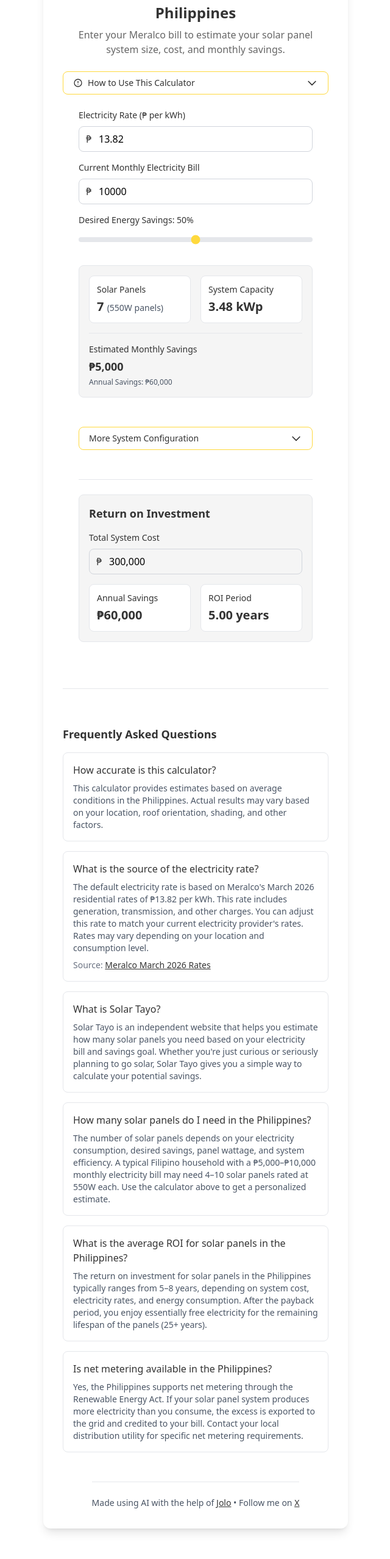
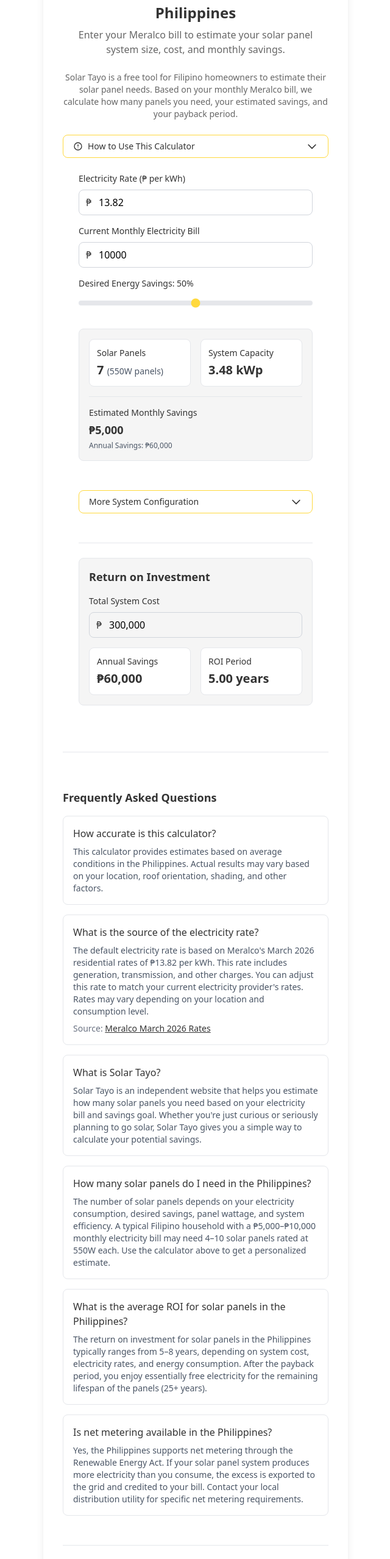
Before and after one commit to MojoJolo/solarcalc, a Vue app: page / in a window 1280 px wide. Shown: the part 189-2746 px from the top of the page at 61% size, without its empty margins (319-959 px from the left). Built offline with nearby package versions, Linux system fonts and the light colour scheme.

Commit message:
Add intro text above calculator and update footer with brand keyword
https://claude.ai/code/session_019UNERZtLaLRcX8Et29if3j

```diff
--- a/src/components/HomeView.vue
+++ b/src/components/HomeView.vue
@@ -82,6 +82,8 @@ const formatSystemCost = (event) => {
             <div class="w-full min-w-[300px] sm:w-[400px] md:w-[500px] p-2 sm:p-4 md:p-8 bg-white rounded-xl shadow-lg mt-4 mb-4 sm:mt-8 sm:mb-8">
                 <h1 class="text-xl sm:text-2xl font-bold mb-2 text-center text-[#333333]">Free Solar Panel Calculator for the Philippines</h1>
                 <h2 class="text-sm sm:text-base text-center text-[#666666] mb-4 sm:mb-6">Enter your Meralco bill to estimate your solar panel system size, cost, and monthly savings.</h2>
+
+                <p class="text-sm text-[#666666] text-center mb-4 sm:mb-6">Solar Tayo is a free tool for Filipino homeowners to estimate their solar panel needs. Based on your monthly Meralco bill, we calculate how many panels you need, your estimated savings, and your payback period.</p>
 
                 <!-- How to Use Section -->
                 <div class="mb-6">
@@ -323,7 +325,7 @@ const formatSystemCost = (event) => {
                     <!-- Footer -->
                     <footer class="mt-6 sm:mt-8 pt-4 sm:pt-6 border-t border-gray-200 text-center">
                         <p class="text-xs sm:text-sm text-gray-600">
-                            Made using AI with the help of <a href="https://jolo.xyz/" target="_blank" class="text-[#333333] hover:text-[#FFD93D] underline hover:no-underline">Jolo</a> •
+                            Solar Tayo — Free solar panel calculator for Filipino homeowners. •
                             Follow me on <a href="https://x.com/MojoJolo" target="_blank" class="text-[#333333] hover:text-[#FFD93D] underline hover:no-underline">X</a>
                         </p>
                     </footer>
```
